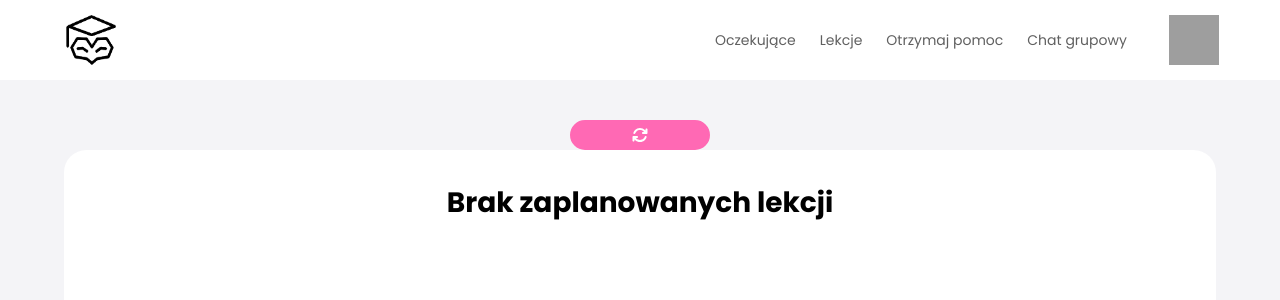
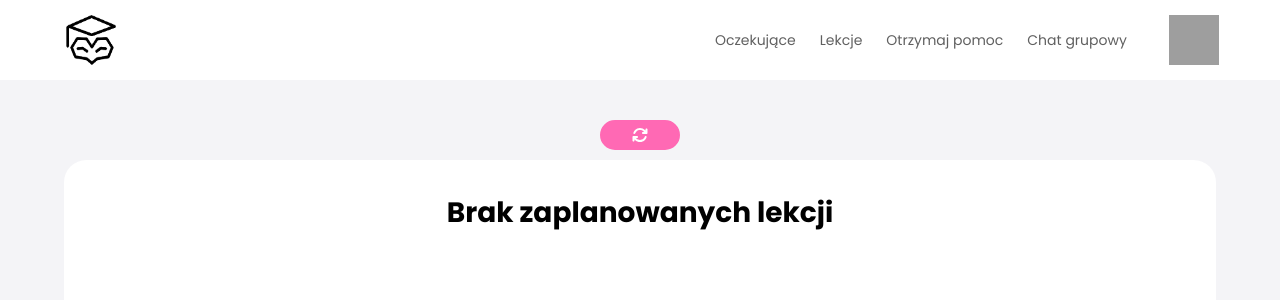
Before and after one commit to camyk991/tutorme-frontend, a React (Create React App) app: page /lessons in a window 1280 px wide. Shown: the top 300 px of the page. Built offline with nearby package versions, Linux system fonts and the light colour scheme; grey boxes are pictures that could not be loaded; what agora-rtc-react, agora-rtm-react would draw is missing.

Commit message:
style fix

```diff
--- a/src/components/Lessons/Lessons.css
+++ b/src/components/Lessons/Lessons.css
@@ -1,7 +1,6 @@
 .Lessons h2 {
   color: var(--main-font);
 }
-
 
 .Lessons p {
   color: var(--secondary-font);
@@ -48,7 +47,7 @@
   justify-content: space-between;
 }
 
-.Lessons button {
+.Lessons button:not(.refresh) {
   min-width: fit-content;
   width: 140px;
   margin: 0 auto;
```
